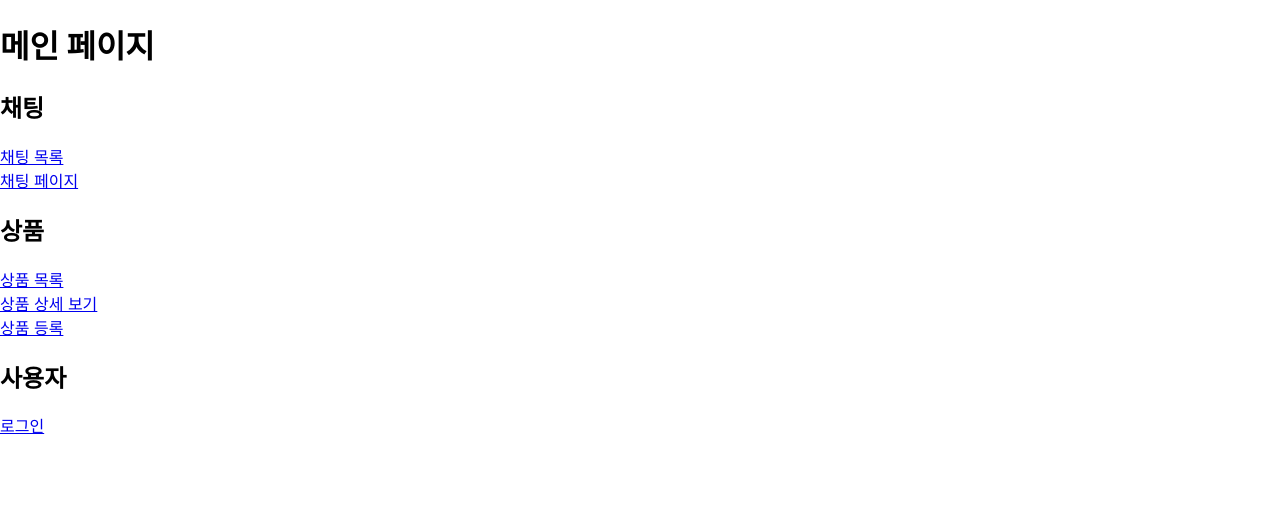
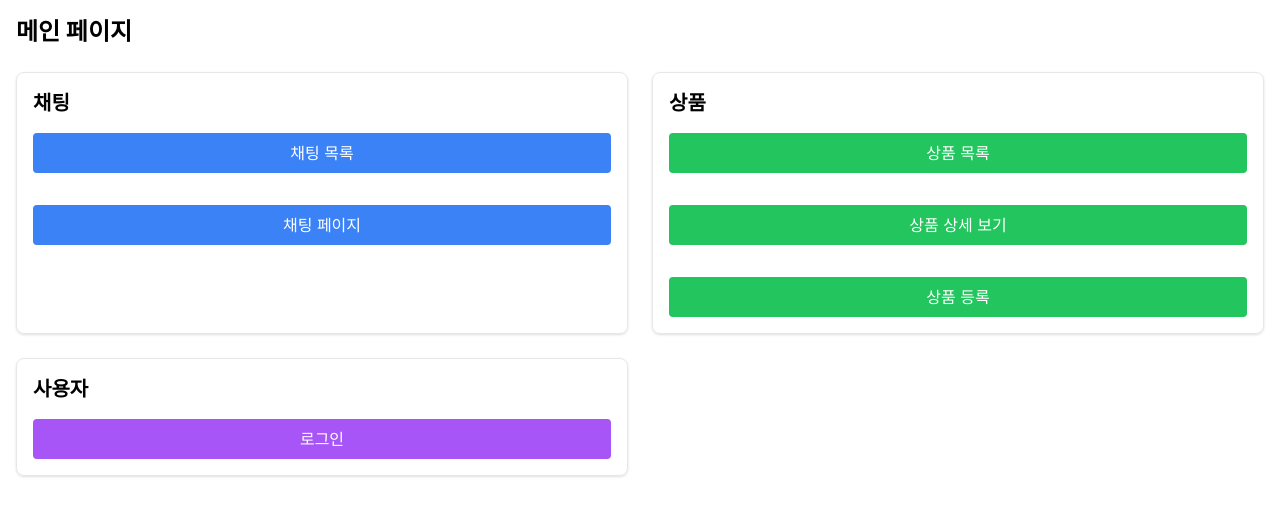
Before and after one commit to joowon-510/Project-Gamjeongjung, a React (Create React App) app in the folder jumkumjoong_frontend/: page / in a window 1280 px wide. Shown: the top 516 px of the page. Built offline with nearby package versions, Linux system fonts and the light colour scheme.

Commit message:
feat: 테일윈드 적용

```diff
--- a/jumkumjoong_frontend/package.json
+++ b/jumkumjoong_frontend/package.json
@@ -3,13 +3,17 @@
   "version": "0.1.0",
   "private": true,
   "dependencies": {
+    "@craco/craco": "^7.1.0",
     "@types/react": "^18.3.20",
     "@types/react-dom": "^18.3.6",
+    "autoprefixer": "^10.4.15",
     "cra-template-pwa-typescript": "2.0.0",
+    "postcss": "^8.4.31",
     "react": "^18.3.1",
     "react-dom": "^18.3.1",
     "react-router-dom": "^7.5.0",
     "react-scripts": "5.0.1",
+    "tailwindcss": "^3.3.3",
     "web-vitals": "^2.1.4"
   },
   "scripts": {
--- /dev/null
+++ b/jumkumjoong_frontend/postcss.config.js
@@ -0,0 +1,6 @@
+module.exports = {
+  plugins: {
+    tailwindcss: {},
+    autoprefixer: {},
+  },
+}
--- a/jumkumjoong_frontend/src/index.css
+++ b/jumkumjoong_frontend/src/index.css
@@ -1,3 +1,6 @@
+@tailwind base;
+@tailwind components;
+@tailwind utilities;
 body {
   margin: 0;
   font-family: -apple-system, BlinkMacSystemFont, 'Segoe UI', 'Roboto', 'Oxygen',
--- a/jumkumjoong_frontend/src/index.tsx
+++ b/jumkumjoong_frontend/src/index.tsx
@@ -4,6 +4,7 @@
 import App from "./App";
 import * as serviceWorkerRegistration from "./serviceWorkerRegistration";
 import reportWebVitals from "./reportWebVitals";
+import './index.css';
 
 const root = ReactDOM.createRoot(
   document.getElementById("root") as HTMLElement
--- /dev/null
+++ b/jumkumjoong_frontend/tailwind.config.js
@@ -0,0 +1,29 @@
+/** @type {import('tailwindcss').Config} */
+export default {
+  content: [
+    "./index.html",
+    "./src/**/*.{js,ts,jsx,tsx}",
+  ],
+  theme: {
+    extend: {
+      fontFamily: {
+        'inter': ['Inter', 'sans-serif'],
+        'pixel': ['"Press Start 2P"', 'cursive'],
+        'logo': ['GlossySheenRegular-L35oy', 'sans-serif'],  // 로고용 폰트로 이름 변경
+      },
+      keyframes: {
+        fadeIn: {
+          '0%': { opacity: '0' },
+          '100%': { opacity: '1' },
+        }
+      },
+      animation: {
+        'fadeIn': 'fadeIn 0.3s ease-in-out',
+      },
+      cursor: {
+        'custom': 'url(/images/default-cursor.png), auto',
+      },
+    },
+  },
+  plugins: [],
+}
```
Also changed, not shown: 1 other file (tests, documents, lock files or other folders).
